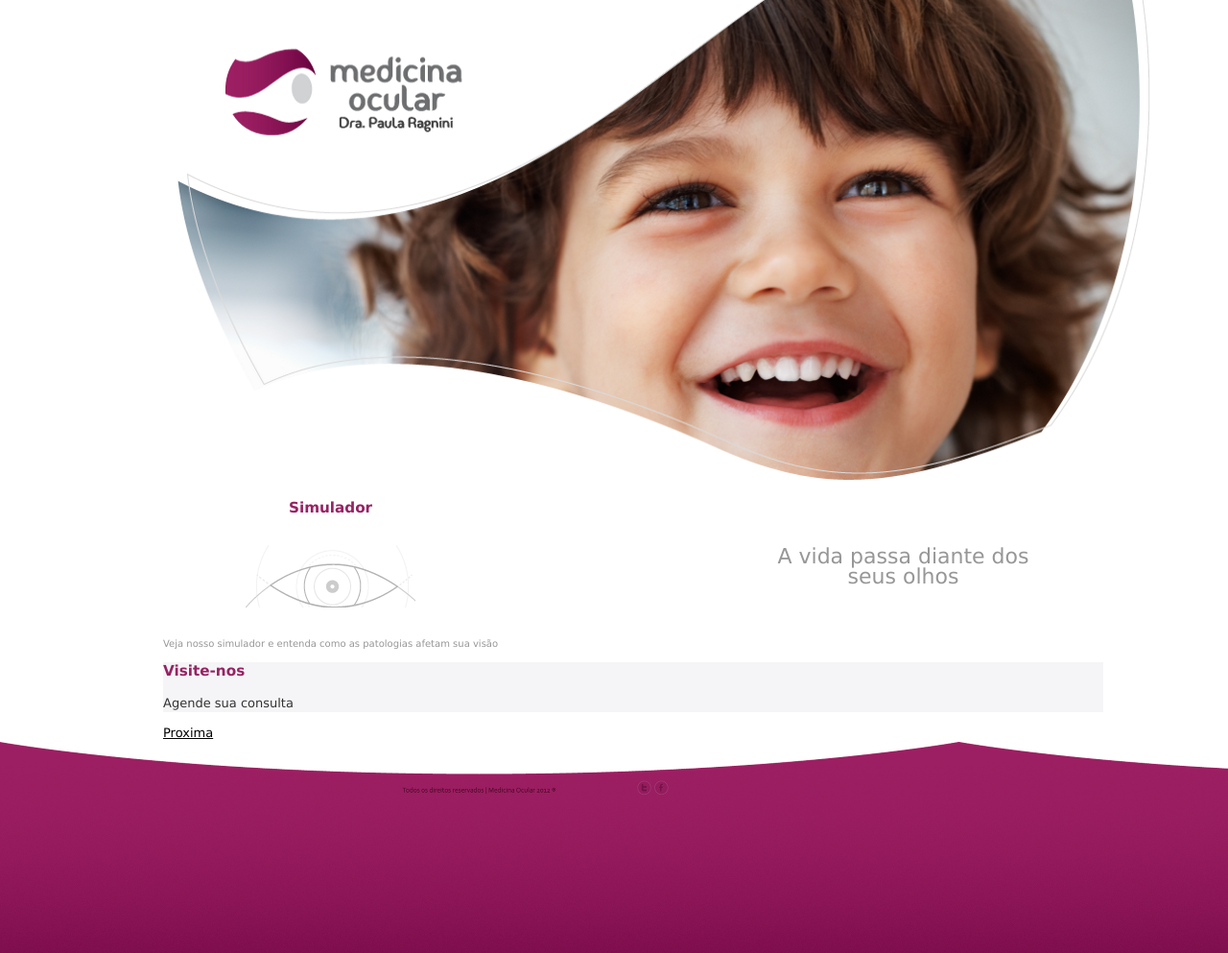
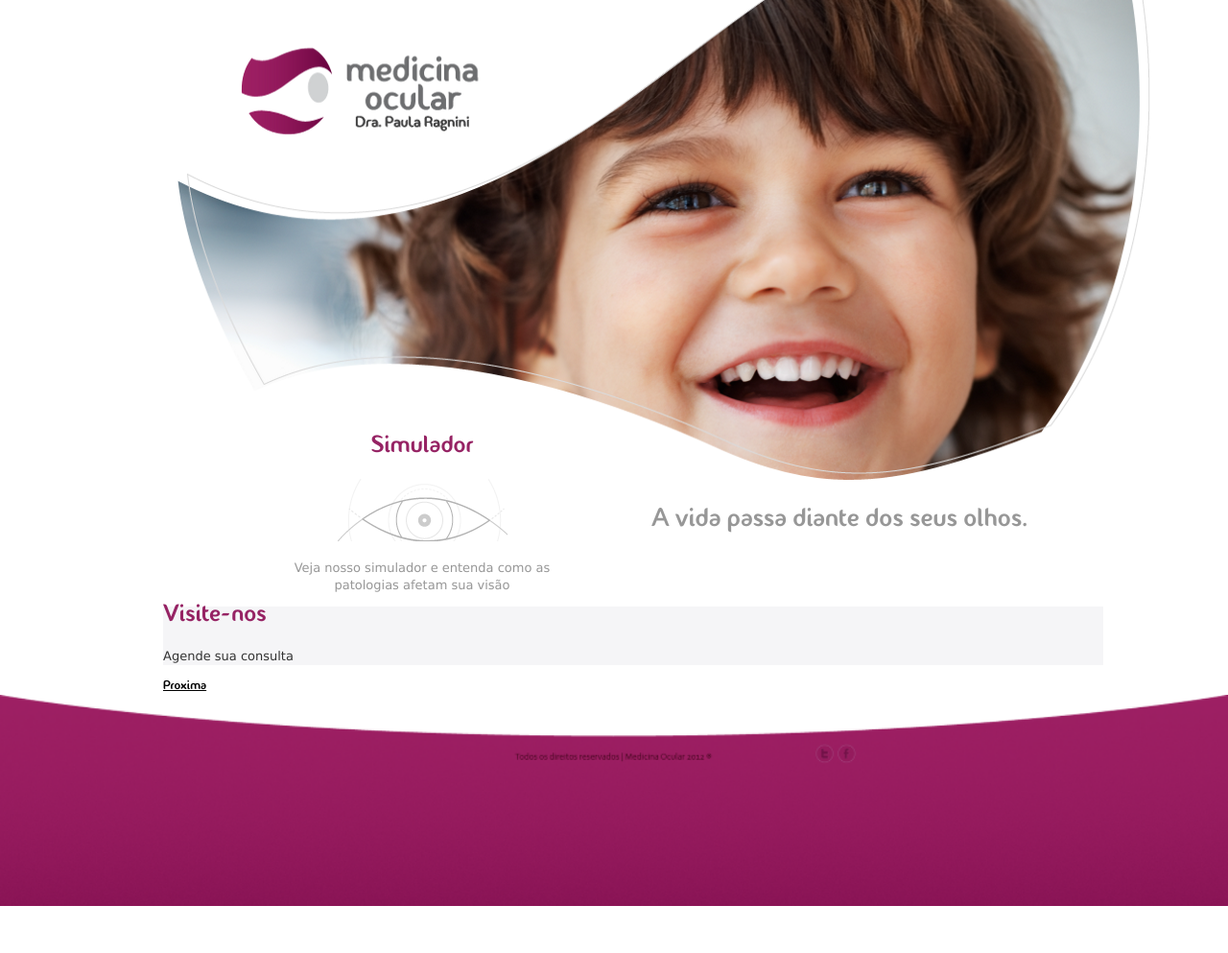
Before and after one commit to danilol-zz/medicina_ocular, a Rails app: page / in a window 1280 px wide. Shown: the whole page at 96% size. After the commit the page ends 944 px from the top, so only its background shows below. Run offline with Rails 7, Linux system fonts and the light colour scheme; style sheets or scripts are compiled from the project's sources; some libraries are stand-ins or nearby versions; some web fonts are replaced.

Commit message:
Working on home page

```diff
--- a/app/assets/stylesheets/sites.css
+++ b/app/assets/stylesheets/sites.css
@@ -1,57 +1,54 @@
 /* ********************************************************************
  * *  1 - HTML - Reset¬
  * *  ********************************************************************/
+
+@font-face{
+  font-family: 'freefonts';
+  src: url('fontastique.ttf');
+}
 
 html, body {
   height: 100%;
   padding:0;
   margin: 0;
+  font-family:  "freefonts" , Calibri, Arial, Georgia, Verdana, Sans-Serif;
 }
 
-/*font-family: 'Share', cursive;*/
-
+/*** Main content div ***/
 #main {
   padding: 0 170px;
 }
 
-.simulador h3 {
-  color: #962364;
-}
-
-.visite h3 { color: #962364; }
-
-.visite {
-  background: #f5f5f7;
-  clear: both;
-}
-
-.simulador p {
-  font-size: 10px;
-  color: #979797;
-}
-
-.simulador {
-  text-align: center;
-  float: left;
-}
-
-.vida {
-  text-align: center;
-  float: right;
-  width: 285px;
-  padding: 66px;
-}
-
-.vida span {
-  font-size: 22px;
-  color: #979797;
+.picture_large {
+  margin-left: 14px;
 }
 
 .container { width: 980px }
 
+.subtitle  {
+  font-size: 25px;
+  font-family:  "freefonts" , Calibri, Arial, Georgia, Verdana, Sans-Serif;
+}
+
+.subtitle-large  {
+  font-size: 27px;
+  font-family:  "freefonts" , Calibri, Arial, Georgia, Verdana, Sans-Serif;
+}
+
+.purple {
+  color: #962364;
+}
+
+.gray {
+  color: #979797;
+}
+
+
+/*** footer ***/
 #footer {
   background-image: url(rodape.png);
   background-repeat:repeat-x;
+  background-size: 100%;
   height: 220px;
   display: inline-block;
   clear: both;
@@ -59,6 +56,28 @@
   width: 100%;
 }
 
-.picture_large {
-  margin-left: 14px;
+/*** visite home ***/
+.visite {
+  background: #f5f5f7;
+  clear: both;
 }
+
+/*** simulador home ***/
+.simulador {
+  text-align: center;
+  float: left;
+  margin: -75px 0 0 120px;
+  width: 300px;
+}
+
+/*** vida home ***/
+.vida {
+  text-align: center;
+  float: right;
+  width: 550px;
+}
+
+.vida span {
+  font-size: 22px;
+  color: #979797;
+}
--- a/app/views/layouts/application.html.erb
+++ b/app/views/layouts/application.html.erb
@@ -15,11 +15,7 @@
 
   <body>
     <div id="content">
-      <div id="top-bar">
-        <div class="container"></div>
-      </div>
-
-      <header id="header" class="container">
+      <header id="header">
         <div class="right"></div>
       </header>
 
--- a/app/views/sites/home.html.erb
+++ b/app/views/sites/home.html.erb
@@ -3,18 +3,18 @@
 </div>
 
 <div class="simulador">
-  <h3>Simulador</h3>
+  <p class="subtitle purple">Simulador</p>
   <%= image_tag "olho.png" %>
-  <p>Veja nosso simulador e entenda como as patologias afetam sua visão</p>
+  <p class="gray">Veja nosso simulador e entenda como as patologias afetam sua visão</p>
 </div>
 
 
 <div class="vida">
-  <span>A vida passa diante dos seus olhos</span>
+  <p class="subtitle-large gray">A vida passa diante dos seus olhos.</p>
 </div>
 
 <div class="visite">
-  <h3>Visite-nos</h3>
+  <p class="subtitle purple">Visite-nos</p>
   <p>Agende sua consulta</p>
 </div>
 
```
Also changed, not shown: app/assets/images/fontastique.ttf (added), app/assets/images/foto_home.png, app/assets/images/olho.png.
